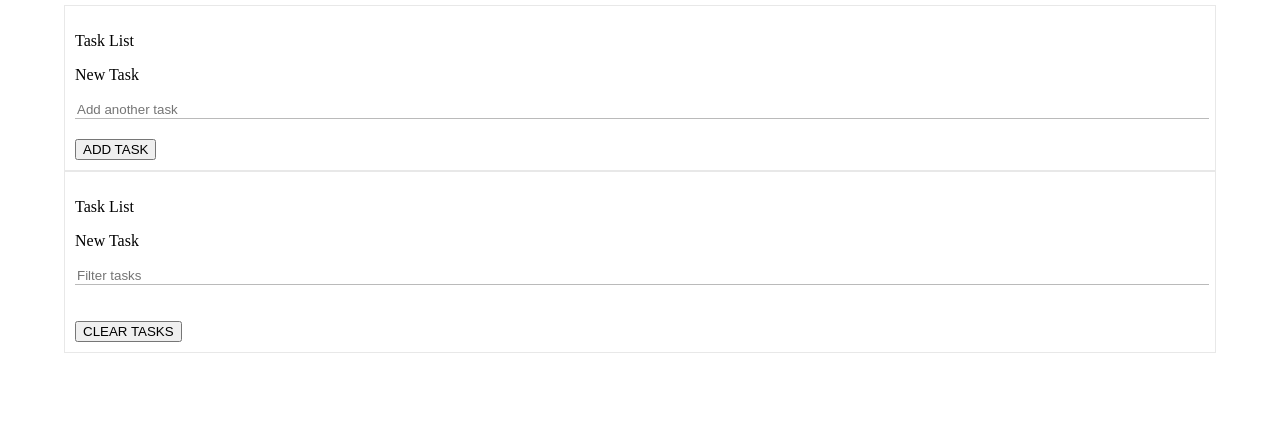
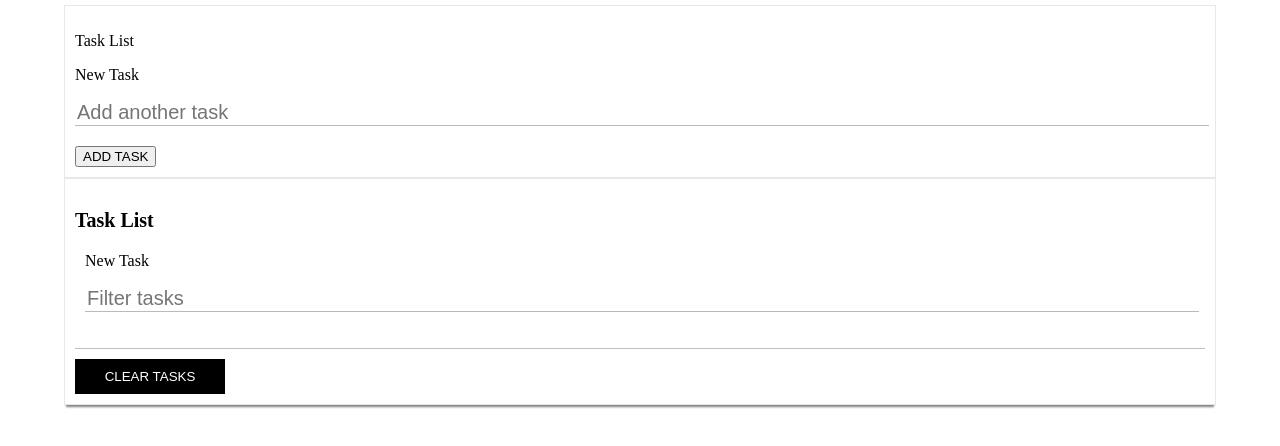
Before and after one commit to CorinaMorari/tasks, a plain HTML site: page index.html in a window 1280 px wide. Drawn offline with Linux system fonts and the light colour scheme.

Commit message:
Basic changes

```diff
--- a/assets/css/Corina_style.css
+++ b/assets/css/Corina_style.css
@@ -0,0 +1,21 @@
+.list_tasks li, .tasks{
+    box-shadow: 0 4px 2px -2px gray;
+}
+.tasks_title{
+    font-size: 20px;
+    font-weight: 700;
+}
+.tasks_inf{
+    margin: 0 10px;
+}
+.list_tasks li, .filtered_tasks{
+    border-bottom: 1px solid #BFBFBF;
+}
+.btn_clear_all{
+    margin-top: 10px;
+    width: 150px;
+    padding: 10px;
+    background-color: black;
+    color: white;
+    border: none;
+}
--- a/assets/css/style.css
+++ b/assets/css/style.css
@@ -16,5 +16,9 @@ input{
     border-left: transparent;
     border-right: transparent;
     width: 100%;
-   margin-bottom: 20px;
+    margin-bottom: 20px;
+    font-size: 20px;
 }
+input:focus{
+    outline: none;
+}
--- a/index.html
+++ b/index.html
@@ -18,12 +18,13 @@
     </div>
      <div class="box tasks">
          <p class="tasks_title">Task List</p>
+         <div class="tasks_inf">
          <p class="user_indication">New Task</p>
          <input class="filter_task" type="text" placeholder="Filter tasks">
-         <div class="filtered_tasks">
-             <ul class="list_tasks">
-
-             </ul>
+         </div>
+             <div class="filtered_tasks">
+             <ol class="list_tasks">
+             </ol>
          </div>
 
          <button class="btn_clear_all">CLEAR TASKS</button>
```
